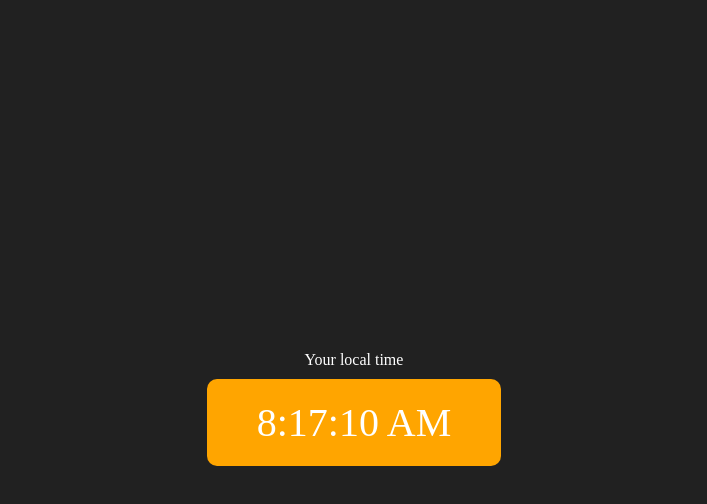
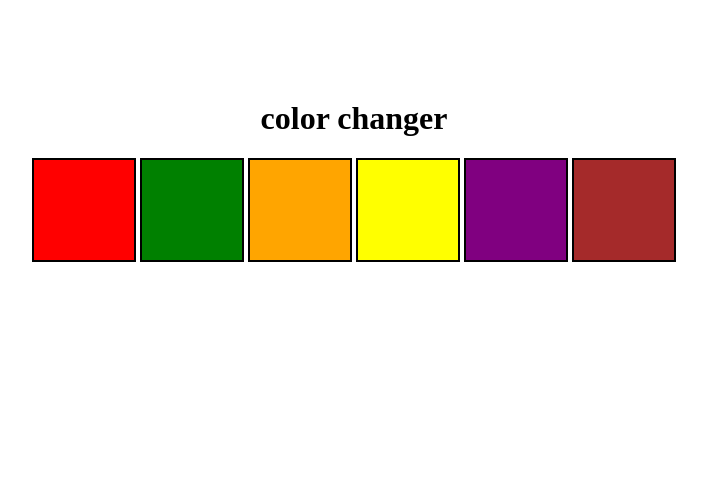
Before and after one commit to NitishSingh563/Project, a plain HTML site: page index.html in a window 1280 px wide. Shown: the whole page, without its empty margins (286-993 px from the left). Drawn offline with Linux system fonts and the light colour scheme.

Commit message:
color changer

```diff
--- a/index.html
+++ b/index.html
@@ -2,15 +2,22 @@
 <html lang="en">
 <head>
      <meta charset="UTF-8">
+     <meta http-equiv="X-UA-Compatible" content="IE=edge">
      <meta name="viewport" content="width=device-width, initial-scale=1.0">
-     <title>Digital Clock</title>
-     <link rel="stylesheet" href="style.css">
+     <title>color changer Project</title>
+     <link rel="stylesheet" href="./style.css">
 </head>
 <body>
-     <div class="center">
-          <div id="banner"><span>Your local time</span> </div>
-          <div id="clock"></div>
+     <div class="canvas">
+          <h1>color changer</h1>
+          <span class="button" id="red"></span>
+          <span class="button" id="Green"></span>
+          <span class="button" id="Orange"></span>
+          <span class="button" id="Yellow"></span>
+          <span class="button" id="Purple"></span>
+          <span class="button" id="Brown"></span>
      </div>
+
      <script src="./script.js"></script>
 </body>
 </html>
--- a/script.js
+++ b/script.js
@@ -1,8 +1,25 @@
-const clock = document.querySelector('#clock');
+const buttons = document.querySelectorAll ('.button');
+const body = document.querySelector("body");
 
-
-
-setInterval(function(){
-     let date = new Date()
-     clock.innerHTML =  date.toLocaleTimeString();
-},1000)
+buttons.forEach(function(button) {
+     button.addEventListener('click', function(e){
+          if (e.target.id === 'red') {
+            body.style.backgroundColor = e.target.id;
+          }
+          if (e.target.id === 'Green') {
+            body.style.backgroundColor = e.target.id;
+          }
+          if (e.target.id === 'Orange') {
+            body.style.backgroundColor = e.target.id;
+          }
+          if (e.target.id === 'Yellow') {
+            body.style.backgroundColor = e.target.id;
+          }
+          if (e.target.id === 'Purple') {
+            body.style.backgroundColor = e.target.id;
+          }
+          if (e.target.id === 'Brown') {
+            body.style.backgroundColor = e.target.id;
+          }
+     });
+});
--- a/style.css
+++ b/style.css
@@ -1,19 +1,39 @@
-body {
-     background-color: #212121;
-     color: #fff;
-}
-.center {
-     display: flex;
-     height: 100vh;
-     justify-content: center;
-     align-items: center;
-     flex-direction: column;
+html {
+     margin: 0;
+   }
+
+span {
+     display: block;
+   }
+.canvas {
+     margin: 100px auto 100px;
+     width: 80%;
+     text-align: center;
 }
 
-#clock {
-     font-size: 40px;
-     background-color: orange;
-     padding: 20px 50px;
-     margin-top: 10px;
-     border-radius: 10px;
+.button {
+     width: 100px;
+     height: 100px;
+     border: solid black 2px;
+     display: inline-block;
+   }
+
+#red {
+     background: red;
 }
+
+#Green {
+     background: Green;
+}
+#Orange {
+     background: Orange;
+}
+#Yellow {
+     background: yellow;
+}
+#Purple {
+     background: Purple;
+}
+#Brown {
+     background: Brown;
+}
```
